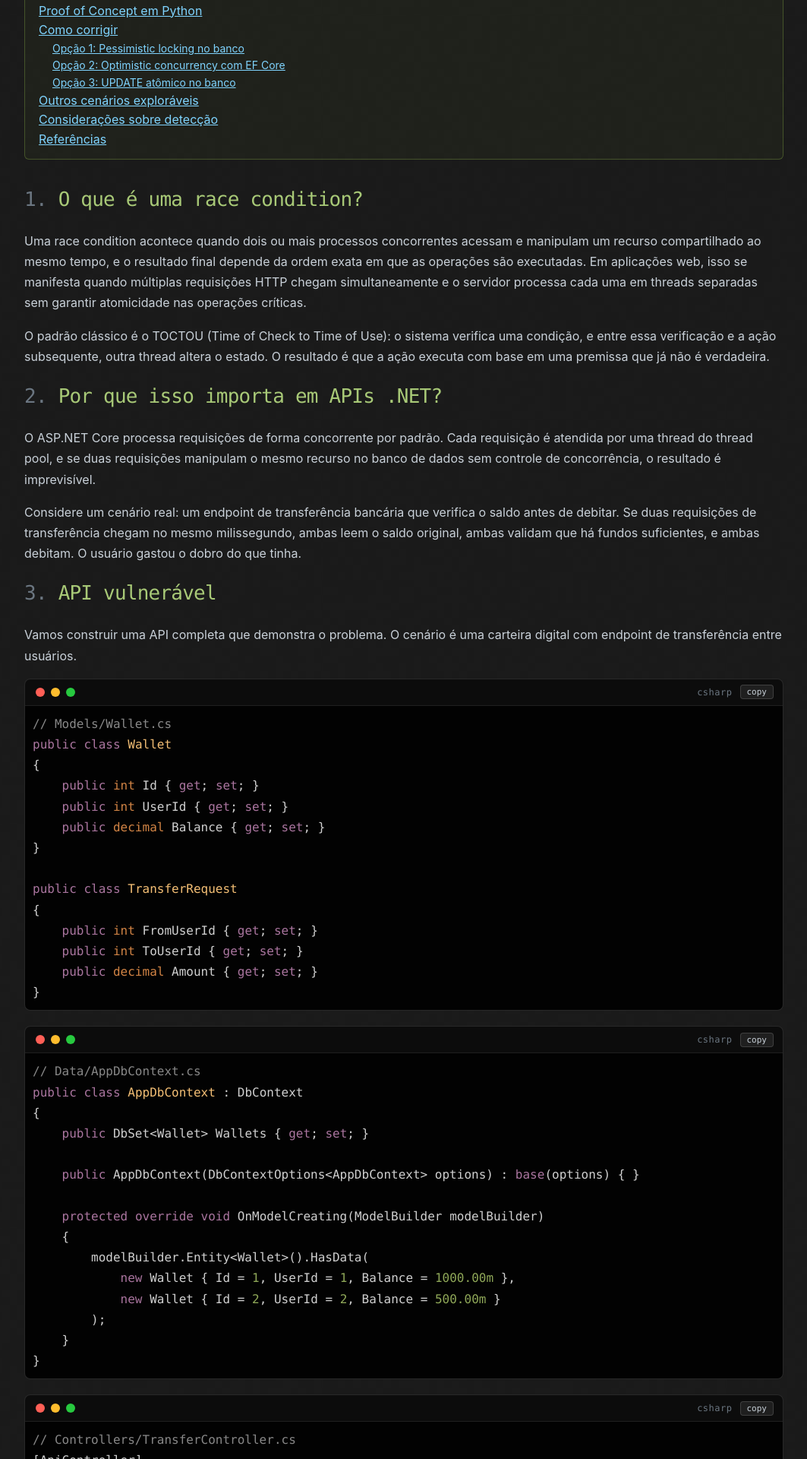
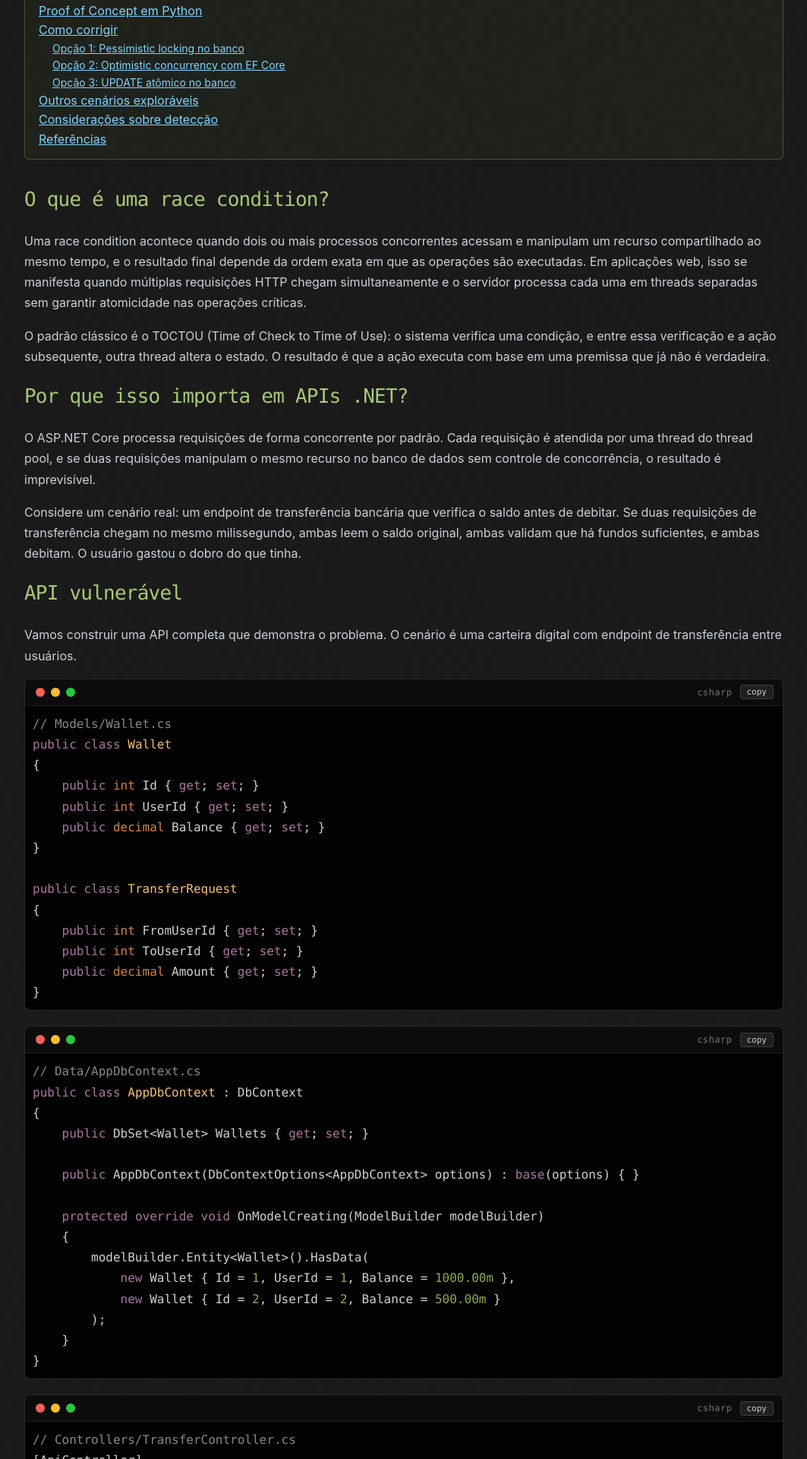
Before and after one commit to renansj/renansj.github.io, a Jekyll site: the page built from _posts/2026-05-05-race-condition-dotnet.md, in a window 1280 px wide. Shown: the part 512-2432 px from the top of the page at 76% size, without its empty margins (108-1171 px from the left). Built offline with Jekyll 4.4.1, drawn with Linux system fonts in a browser that asks for light colours.

Commit message:
ui: remove automatic section numbering (posts already number headings manually; was causing double numbers)

```diff
--- a/_sass/base.scss
+++ b/_sass/base.scss
@@ -429,20 +429,6 @@ html { scroll-behavior: smooth; }
 .toc-h3 { padding-left: 18px; font-size: 14px; }
 .toc-list a { text-shadow: none; }
 
-/* Automatic section numbering (1, 1.1, ...) on article headings. */
-.post-body { counter-reset: h2; }
-.post-body h2 { counter-reset: h3; }
-.post-body h2::before {
-  counter-increment: h2;
-  content: counter(h2) ". ";
-  color: #6b7681;
-}
-.post-body h3::before {
-  counter-increment: h3;
-  content: counter(h2) "." counter(h3) " ";
-  color: #6b7681;
-}
-
 /* Clickable anchor that appears on heading hover. */
 .heading-anchor {
   margin-left: 8px;
```
